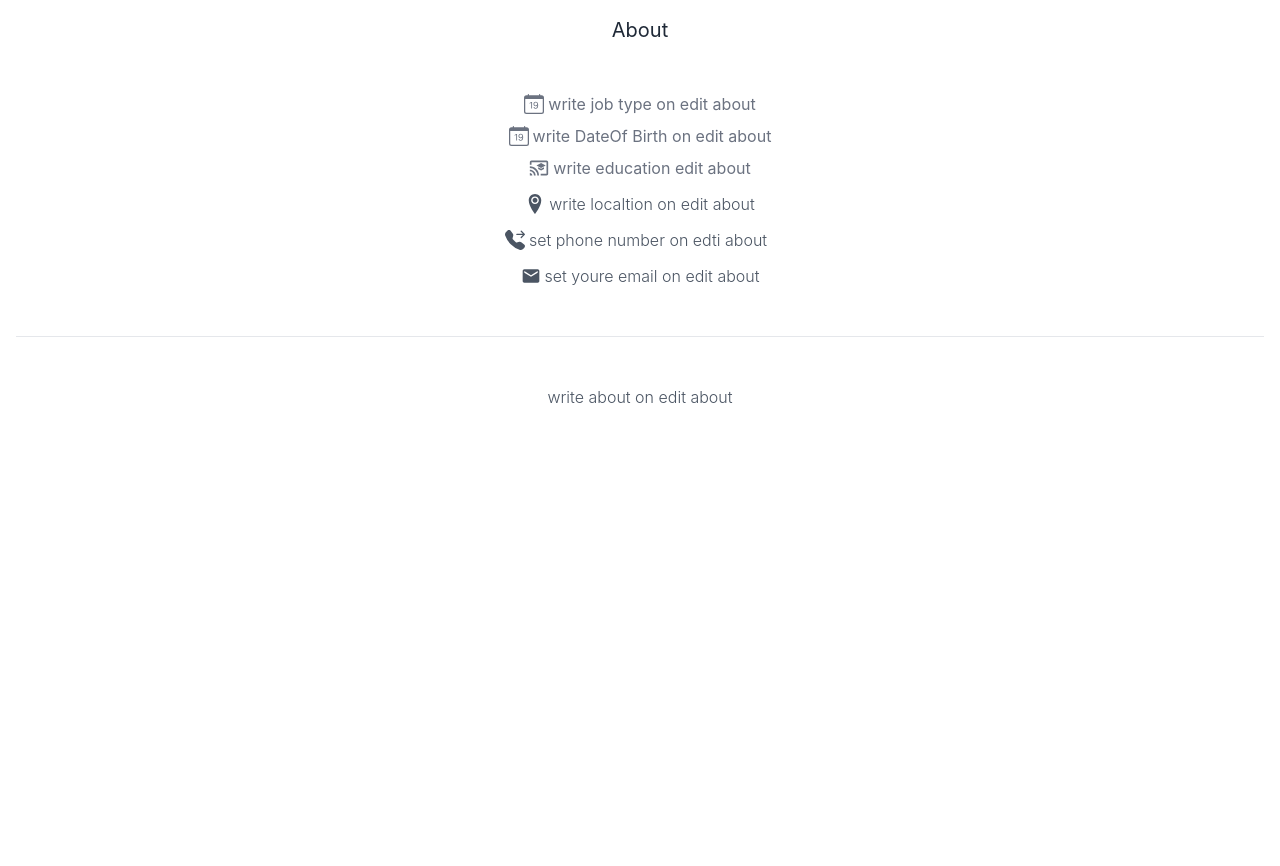
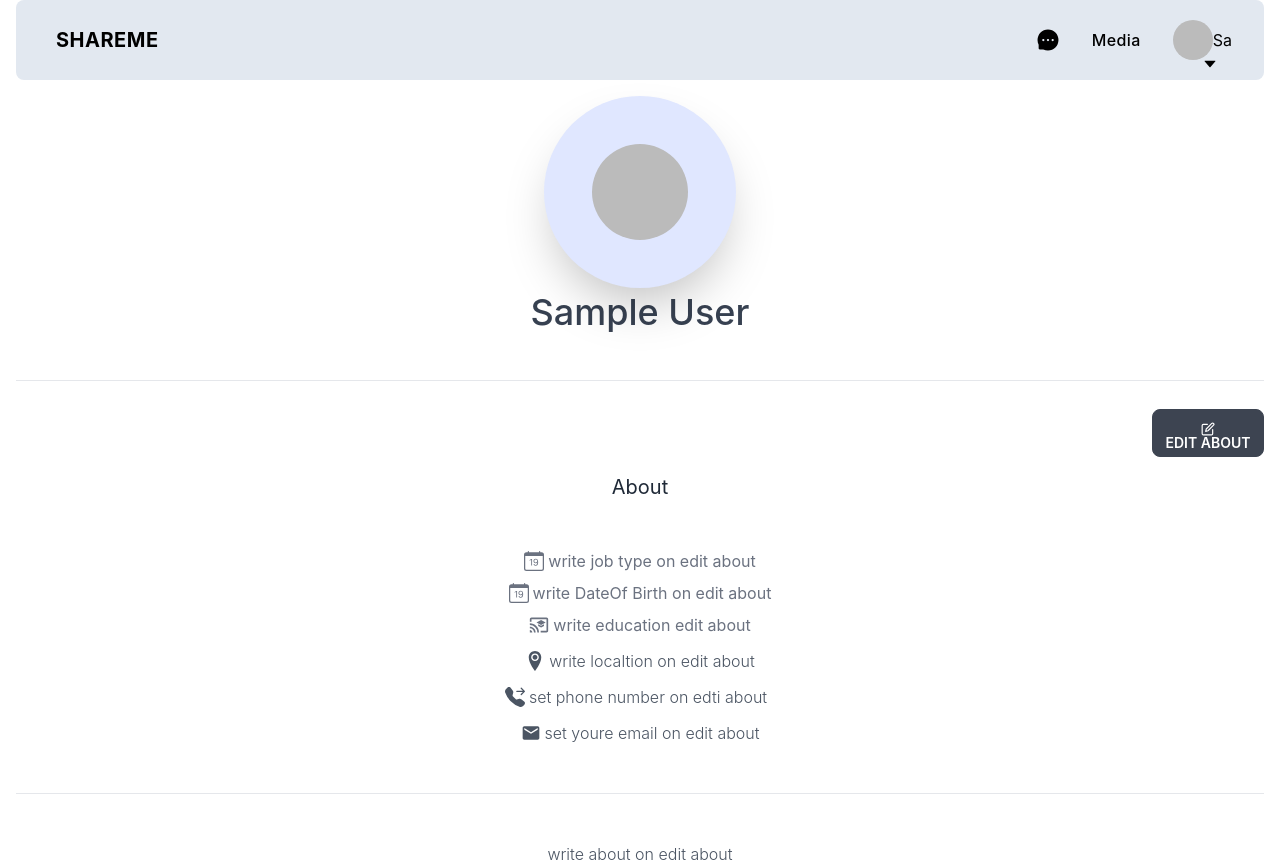
Before and after one commit to mahmudul474/Social_app-shareMe, a React (Create React App) app: page /about in a window 1280 px wide. Before the commit the page ends 800 px from the top, so only its background shows below. Built offline with nearby package versions, Linux system fonts and the light colour scheme; no server answers; sample sign-in values are in the browser's storage.

Commit message:
about and  edit about  doen

```diff
--- a/src/Pagess/About/About.js
+++ b/src/Pagess/About/About.js
@@ -19,120 +19,119 @@ const [editabout,setEditabout]=useState()
 
 
 
-const { data:aboutUserdetails,isLoading,refetch} = useQuery({
-  queryKey: ['aboutUserdetailsdetails',],
-  queryFn:async () =>{
+const {
+  data: aboutUserdetails,
+  isLoading,
+  refetch
+} = useQuery({
+  queryKey: ["aboutUserdetailsdetails"],
+  queryFn: async () => {
     const res = await fetch(
-          `http://localhost:5000/user/about/${user?.email}`
+      `https://social-server-sooty.vercel.app/user/about/${user?.email}`
     );
     const data = await res.json();
 
-        return data
+    return data;
+  }
+});
+
+if (isLoading) {
+  return <SmallSpinner></SmallSpinner>;
 }
 
-})
-
-
-
-
-
-
-
-
-
-
-if(isLoading){
-  return <SmallSpinner></SmallSpinner>
-
-}
-
-
 return (
-
-
-
   <div className=" ">
     <div className="  bg-white  ">
+      <div className="flex justify-end
+      items-center mt-7 ">
+        {" "}
+        <label
+          onClick={() => setEditabout(user)}
+          htmlFor="edtiabout-modal"
+          className="p-3  flex btn items-center   text-white w-28  "
+        >
+          <span>
+            <FiEdit></FiEdit>
+          </span>
+          Edit about
+        </label>
+      </div>
+      <div className=" text-center border-b pb-12">
+        <h3 className="text-xl  font-bolod capitalize p-4">About</h3>
 
-        <div className='hidden'>  <label
-
-
-            onClick={()=>setEditabout(user)}
-          htmlFor="edtiabout-modal" className="p-3  flex btn items-center   text-white w-28  "><span><FiEdit></FiEdit></span>Edit about</label></div>
-
-
-        <div className=" text-center border-b pb-12">
-
-
-          <h3 className='text-xl  font-bolod capitalize p-4'>About</h3>
-
-          <p className="mt-8  flex justify-center items-center text-gray-500"> <span className='text-xl mr-1'><BsCalendarDate></BsCalendarDate></span>
-            {aboutUserdetails?.jobtitle? aboutUserdetails?.jobtitle:"write job type on edit about"}
+        <p className="mt-8  flex justify-center items-center text-gray-500">
+          {" "}
+          <span className="text-xl mr-1">
+            <BsCalendarDate></BsCalendarDate>
+          </span>
+          {aboutUserdetails?.jobtitle
+            ? aboutUserdetails?.jobtitle
+            : "write job type on edit about"}
         </p>
-          <p className="mt-2  flex justify-center items-center text-gray-500"> <span className='text-xl mr-1'><BsCalendarDate></BsCalendarDate></span>
-            {aboutUserdetails?.DateOfBirth? aboutUserdetails?.DateOfBirth:"write DateOf Birth on edit about"}
+        <p className="mt-2  flex justify-center items-center text-gray-500">
+          {" "}
+          <span className="text-xl mr-1">
+            <BsCalendarDate></BsCalendarDate>
+          </span>
+          {aboutUserdetails?.DateOfBirth
+            ? aboutUserdetails?.DateOfBirth
+            : "write DateOf Birth on edit about"}
         </p>
 
-          <p className="mt-2 flex justify-center items-center text-gray-500"><span className='text-xl mr-1'><MdCastForEducation></MdCastForEducation></span>{aboutUserdetails?.eduction? aboutUserdetails?.eduction:"write education edit about"}</p>
-
-          <p className="font-light flex justify-center items-center  text-gray-600 mt-3"><span className=' text-xl mr-1'><ImLocation2></ImLocation2></span>{aboutUserdetails?.curentcity?  aboutUserdetails?.curentcity:"write localtion on edit about"}</p>
-
-
-
-        <div className=''><p className="font-light flex justify-center items-center  mr-2 text-gray-600 mt-3"><span className=' text-xl mr-1'><BsFillTelephoneForwardFill></BsFillTelephoneForwardFill></span>{aboutUserdetails?.phone? aboutUserdetails.phone:"set phone number on edti about"}</p>
-            <p className="font-light flex justify-center items-center  text-gray-600 mt-3"><span className=' text-xl mr-1'><MdEmail></MdEmail></span>{aboutUserdetails?.profileEmail ? aboutUserdetails?.profileEmail : "set youre email on edit about"}</p>
-
-
-
-
-
-          </div>
-
-
-
-
-
-
-
-
-        </div>
-
-
-
-        <div className="mt-12 flex   justify-center">
-
-          <p className="text-gray-600 text-center font-light lg:px-16">
-         {aboutUserdetails?.about? aboutUserdetails?.about:"write about on edit about"}
+        <p className="mt-2 flex justify-center items-center text-gray-500">
+          <span className="text-xl mr-1">
+            <MdCastForEducation></MdCastForEducation>
+          </span>
+          {aboutUserdetails?.eduction
+            ? aboutUserdetails?.eduction
+            : "write education edit about"}
         </p>
 
+        <p className="font-light flex justify-center items-center  text-gray-600 mt-3">
+          <span className=" text-xl mr-1">
+            <ImLocation2></ImLocation2>
+          </span>
+          {aboutUserdetails?.curentcity
+            ? aboutUserdetails?.curentcity
+            : "write localtion on edit about"}
+        </p>
+
+        <div className="">
+          <p className="font-light flex justify-center items-center  mr-2 text-gray-600 mt-3">
+            <span className=" text-xl mr-1">
+              <BsFillTelephoneForwardFill></BsFillTelephoneForwardFill>
+            </span>
+            {aboutUserdetails?.phone
+              ? aboutUserdetails.phone
+              : "set phone number on edti about"}
+          </p>
+          <p className="font-light flex justify-center items-center  text-gray-600 mt-3">
+            <span className=" text-xl mr-1">
+              <MdEmail></MdEmail>
+            </span>
+            {aboutUserdetails?.profileEmail
+              ? aboutUserdetails?.profileEmail
+              : "set youre email on edit about"}
+          </p>
         </div>
       </div>
-
-
-
-
-
-
-
-
+      <div className="mt-12 flex   justify-center">
+        <p className="text-gray-600 text-center font-light lg:px-16">
+          {aboutUserdetails?.about
+            ? aboutUserdetails?.about
+            : "write about on edit about"}
+        </p>
+      </div>
+    </div>
 
     <EditAbout
       refetch={refetch}
       aboutUserdetails={aboutUserdetails}
       user={user}
       editabout={editabout}
-
     ></EditAbout>
-
-
-
-
   </div>
-
-
-
-
-  )
+);
 }
 
 export default About
--- /dev/null
+++ b/src/Pagess/MyAbout/MyAbout.js
@@ -0,0 +1,33 @@
+import React from "react";
+import Header from "../../Shared/Header/Header";
+import About from "../About/About";
+import { useContext } from "react";
+import { userContext } from "../../AuthContext/AuthContext";
+
+export default function MyAbout() {
+  const { user } = useContext(userContext);
+
+  return (
+    <div>
+      <Header></Header>
+      <div className="grid grid-cols-1 lg:grid-cols-3 mt-28 ">
+        <div className="grid grid-cols-3 text-center order-last md:order-first mt-20 md:mt-0"></div>
+        <div className="relative">
+          <div className="w-48 overflow-hidden h-48 bg-indigo-100 mx-auto rounded-full shadow-2xl absolute inset-x-0 top-0 -mt-24 flex items-center justify-center text-indigo-500">
+            <img
+              src={user?.photoURL}
+              alt=""
+              className="rounded-full object-cover "
+            />
+          </div>
+        </div>
+      </div>
+      <div className=" text-center border-b pb-12 ">
+        <h1 className="text-4xl font-medium text-gray-700 mt-[20px] lg:mt-[100px]">
+          {user?.displayName}
+        </h1>
+      </div>
+      <About></About>
+    </div>
+  );
+}
--- a/src/Router/Router.js
+++ b/src/Router/Router.js
@@ -5,11 +5,11 @@ import About from "../Pagess/About/About";
 import AllMedia from "../Pagess/ALLMedia/AllMedia";
 import Home from "../Pagess/HomPage/Home";
 import Myprofile from "../Pagess/MyProfile/Myprofile";
-
 import Profile from "../Shared/UserProfaile/Profile";
 import Login from "../Users/Login/Login";
 import Register from "../Users/Regiseter/Register";
 import Private from "./PrivateRoute/Private";
+import MyAbout from "../Pagess/MyAbout/MyAbout";
 
 const router = createBrowserRouter([
   {
@@ -47,7 +47,7 @@ const router = createBrowserRouter([
     path: "/about",
     element: (
       <Private>
-        <About></About>{" "}
+        <MyAbout></MyAbout>
       </Private>
     )
   },
@@ -59,6 +59,7 @@ const router = createBrowserRouter([
       </Private>
     )
   },
+
   {
     path: "/media",
     element: (
--- a/src/Shared/COmentCart/ComentCart.js
+++ b/src/Shared/COmentCart/ComentCart.js
@@ -6,8 +6,8 @@ const ComentCart = ({scomment}) => {
     const{comentuser,comentusername,like,  comment, commentTime}=scomment
 
     return (
-      <div className="flex items-center    dark:bg-gray-800">
-        <div className="  dark:bg-gray-800 text-black dark:text-gray-200 p-4 antialiased flex max-w-lg">
+      <div className="flex items-center z-10  ">
+        <div className="   text-black dark:text-gray-200 p-4 antialiased flex max-w-lg">
           <img
             className="rounded-full h-8 w-8 mr-2 mt-1 "
             src={comentuser}
--- a/src/Shared/Header/Header.js
+++ b/src/Shared/Header/Header.js
@@ -39,13 +39,13 @@ const Header = () => {
     logout()
       .then(() => {})
       .catch((err) => {
-
+        console.log(err);
       });
   };
 
   return (
-    <div className=" text-black bg-base-100 rounded-lg sticky top-0 z-50">
-      <div className="px-4 py-5 mx-auto  md:px-24 lg:px-8">
+    <div className=" text-black bg-slate-200 rounded-lg sticky top-0 z-50">
+      <div className="px-4 py-5 mx-auto   md:px-24 lg:px-8">
         <div className="relative flex items-center justify-between">
           <Link
             to="/home"
--- a/src/components/GetAllPost/SingelPost.js
+++ b/src/components/GetAllPost/SingelPost.js
@@ -74,8 +74,8 @@ const SingelPost = ({ spost, handlepostDettails }) => {
   }
 
   return (
-    <div className="my-7 bg-slate-200 py-4 shadow-2xl">
-      <div className="card w-full  ">
+    <div className="my-7 z-0  bg-slate-200 py-4 shadow-2xl">
+      <div className="card w-full  z-0   ">
         <div className="card-title ml-3">
           <div>
             <div className="flex items-center space-x-4">
@@ -125,7 +125,7 @@ const SingelPost = ({ spost, handlepostDettails }) => {
       <CommentPostCart handlecoment={handlecoment}></CommentPostCart>
 
       <div>
-        {[...getcomments].reverse().map((scomment) => (
+        {[...getcomments].reverse().map(scomment => (
           <ComentCart scomment={scomment} key={scomment._id}></ComentCart>
         ))}
       </div>
--- a/src/components/righttSideComponent/Rightside.js
+++ b/src/components/righttSideComponent/Rightside.js
@@ -12,13 +12,11 @@ const Rightside = () => {
     }
   });
 
-
-
   return (
     <div className="sticky top-0 z-50 pl-5">
       <h3 className="text-left p-6  text-xl capitalize font-bold">Friends</h3>
       <div>
-        {allusers?.map((user) => (
+        {allusers?.map(user => (
           <User key={user._id} user={user}></User>
         ))}
       </div>
```
Also changed, not shown: src/Pagess/About/Editabout/EditAbout.js (+21 -69 lines). Lines whose indentation alone changed are shown as unchanged.
